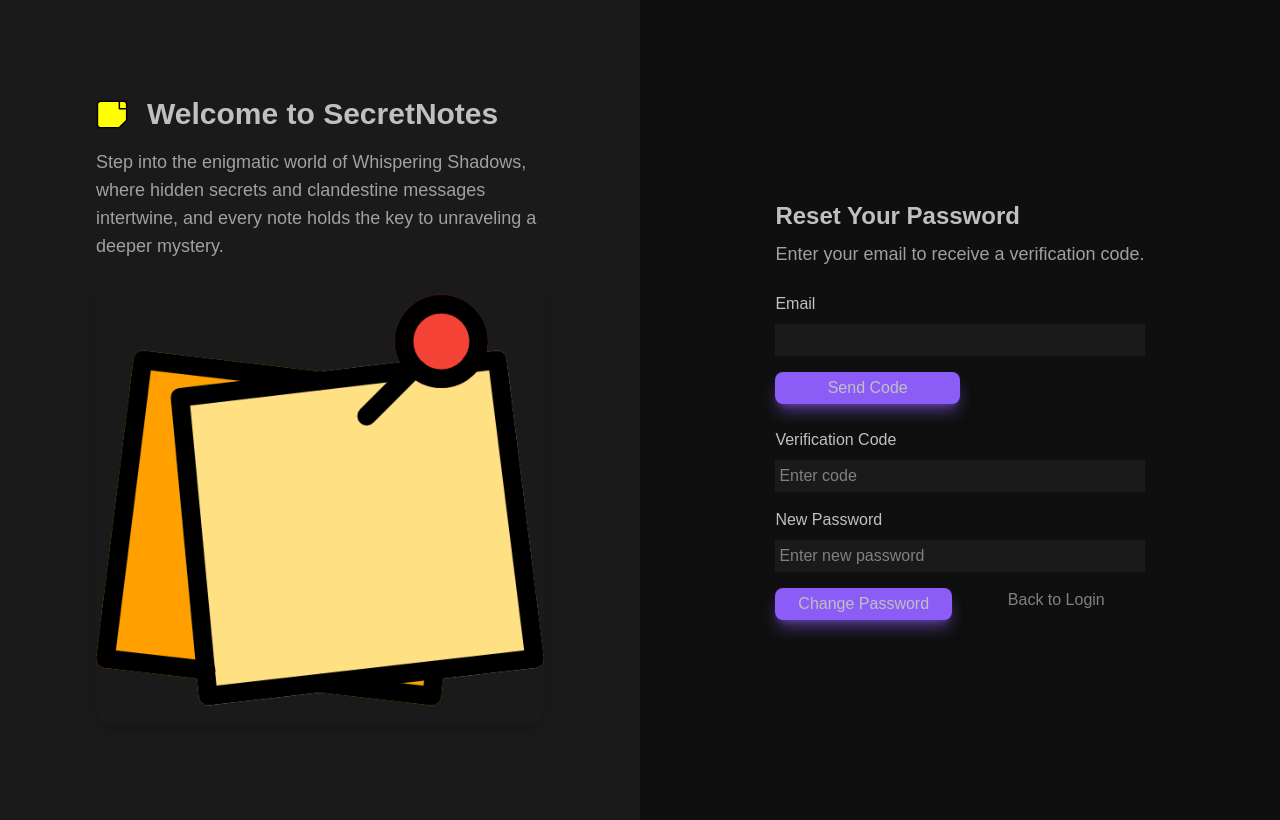
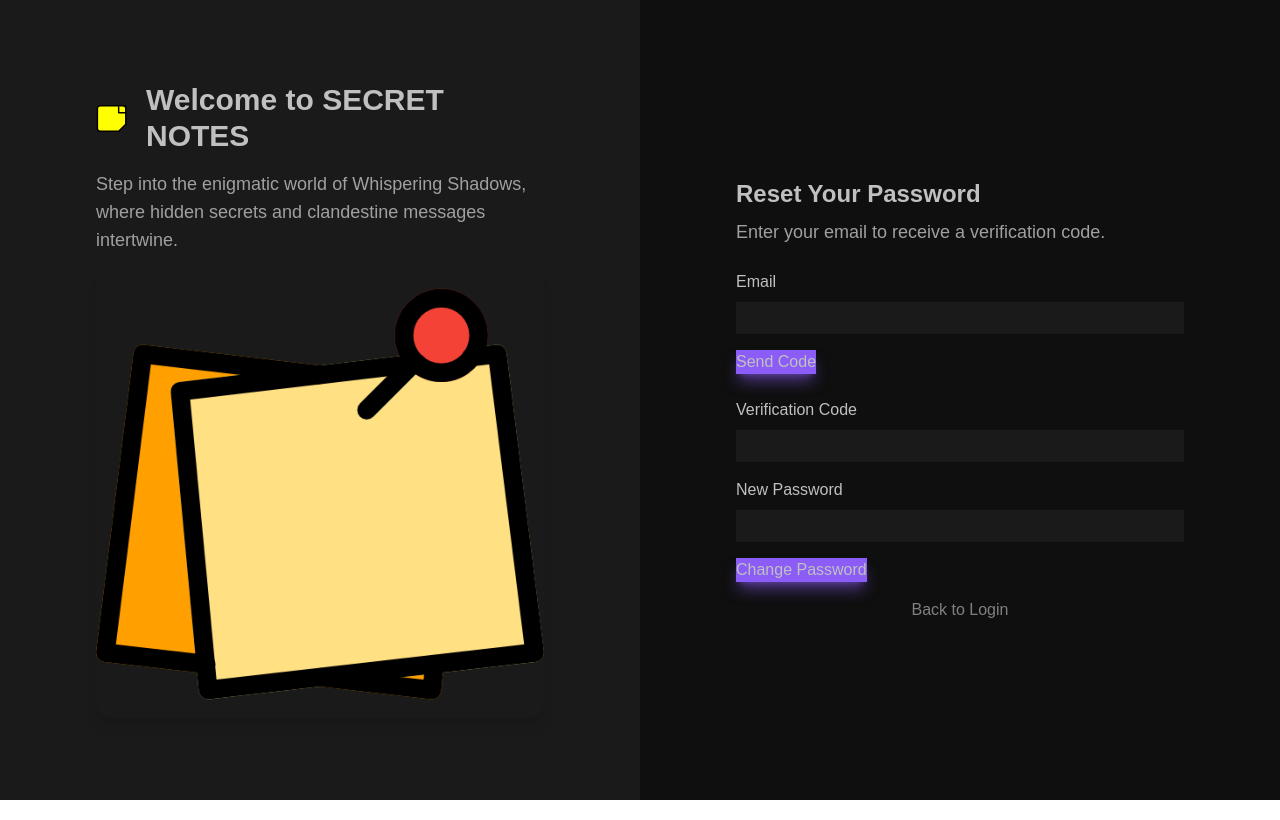
Before and after one commit to Kenneth2804/SN, a React (Create React App) app in the folder client/: page /forgotpassword in a window 1280 px wide. Built offline with nearby package versions, Linux system fonts and the light colour scheme; no server answers.

Commit message:
Logins views Movile

```diff
--- a/client/src/components/Login.jsx
+++ b/client/src/components/Login.jsx
@@ -6,7 +6,6 @@ import Select from "react-select";
 import Swal from 'sweetalert2';
 import { Link } from "react-router-dom";
 import postit from "../images/postit.png"
-
 
 export default function Login() {
   const [email, setEmail] = useState('');
@@ -68,25 +67,13 @@ export default function Login() {
 
   return (
     <div className="grid grid-cols-1 md:grid-cols-2 h-screen w-full">
-      <div className="bg-[#1a1a1a] flex flex-col items-center justify-center px-8 py-12 md:px-16 ">
-        <div className="max-w-md space-y-4">
-          <div className="flex items-center space-x-4">
-            <MoonIcon className="w-8 h-8 text-[#c0c0c0]" />
-            <h1 className="text-3xl font-bold text-[#c0c0c0]">Welcome to SECRET NOTES</h1>
-          </div>
-          <p className="text-[#a0a0a0] text-lg">
-          Step into the enigmatic world of Whispering Shadows, where hidden secrets and clandestine messages intertwine, and every note holds the key to unraveling a deeper mystery.
-          </p>
-          <img src={postit} alt="Dreamscape Landscape" className="rounded-2xl shadow-lg" />
-        </div>
-      </div>
-      <div className="bg-[#0f0f0f] flex flex-col items-center justify-center px-8 py-12 md:px-16 md:py-24">
+      {/* Form section */}
+      <div className="bg-[#0f0f0f] flex flex-col items-center justify-center px-8 py-12 md:px-16 md:py-24 order-first md:order-last">
         <div className="max-w-md space-y-6">
           <div className="space-y-2">
             <h2 className="text-2xl font-bold text-[#c0c0c0]">Enter to SECRET NOTES</h2>
             <p className="text-[#a0a0a0] text-lg">Create your account to unlock the secrets of the ethereal realm.</p>
           </div>
-
           <form onSubmit={handleSubmit} className="space-y-4">
             <div className="grid grid-cols-1 sm:grid-cols-2 gap-4">
               <div className="space-y-2">
@@ -115,7 +102,7 @@ export default function Login() {
             </div>
             <div className="grid grid-cols-1 sm:grid-cols-2 gap-4">
               <div className="space-y-2">
-                <label htmlFor="name" className="text-[#c0c0c0] block" >Name</label>
+                <label htmlFor="name" className="text-[#c0c0c0] block">Name</label>
                 <input
                   id="name"
                   type="text"
@@ -166,7 +153,6 @@ export default function Login() {
                   </button>
                 </div>
               </Link>
-
             </div>
             <div className="text-center">
               <Link to="/forgotpassword" className="text-[#808080] hover:text-[#c0c0c0]">
@@ -174,6 +160,20 @@ export default function Login() {
               </Link>
             </div>
           </form>
+        </div>
+      </div>
+
+      {/* Welcome section */}
+      <div className="bg-[#1a1a1a] flex flex-col items-center justify-center px-8 py-12 md:px-16 order-last md:order-first">
+        <div className="max-w-md space-y-4">
+          <div className="flex items-center space-x-4">
+            <MoonIcon className="w-8 h-8 text-[#c0c0c0]" />
+            <h1 className="text-3xl font-bold text-[#c0c0c0]">Welcome to SECRET NOTES</h1>
+          </div>
+          <p className="text-[#a0a0a0] text-lg">
+            Step into the enigmatic world of Whispering Shadows, where hidden secrets and clandestine messages intertwine, and every note holds the key to unraveling a deeper mystery.
+          </p>
+          <img src={postit} alt="Dreamscape Landscape" className="rounded-2xl shadow-lg" />
         </div>
       </div>
     </div>
@@ -193,9 +193,8 @@ function MoonIcon(props) {
       strokeLinecap="round"
       strokeLinejoin="round"
     >
-    <path d="M21 3H3c-1.1 0-1.99.9-1.99 2L1 19c0 1.1.89 2 1.99 2H16l5-5V5c0-1.1-.9-2-2-2z"/>
-    <polyline points="16 3 16 8 21 8"/>
+      <path d="M21 3H3c-1.1 0-1.99.9-1.99 2L1 19c0 1.1.89 2 1.99 2H16l5-5V5c0-1.1-.9-2-2-2z" />
+      <polyline points="16 3 16 8 21 8" />
     </svg>
-
   );
 }
--- a/client/src/components/menu/ForgotPassword.jsx
+++ b/client/src/components/menu/ForgotPassword.jsx
@@ -3,68 +3,55 @@ import { useDispatch } from 'react-redux';
 import Swal from 'sweetalert2';
 import { requestPasswordReset, resetPassword } from "../../redux/actions/index.js";
 import { Link, useNavigate } from "react-router-dom";
-import postit from "../../images/postit.png"
+import postit from "../../images/postit.png";
+import "../../css/Login.css"; // Assuming you have a similar CSS file
 
 export default function ForgotPassword() {
   const [email, setEmail] = useState('');
   const [verificationCode, setVerificationCode] = useState('');
   const [newPassword, setNewPassword] = useState('');
+  const [errorMessage, setErrorMessage] = useState('');
   const dispatch = useDispatch();
   const navigate = useNavigate();
 
   const handleRequestReset = async (event) => {
     event.preventDefault();
-    dispatch(requestPasswordReset(email))
-      .then(() => {
+    try {
+      await dispatch(requestPasswordReset(email));
       Swal.fire({
         title: 'Success!',
         text: 'If there is an account associated with this email, a reset password link has been sent.',
         icon: 'success',
         confirmButtonText: 'Ok'
       });
-      })
-      .catch((error) => {
+    } catch (error) {
       console.error("Error during password reset request:", error);
-        Swal.fire('Error', 'There was an issue sending the reset email. Please try again.', 'error');
-      });
+      setErrorMessage("There was an issue sending the reset email. Please try again.");
+    }
   };
 
   const handleResetPassword = async (event) => {
     event.preventDefault();
-    dispatch(resetPassword(email, verificationCode, newPassword))
-      .then(() => {
+    try {
+      await dispatch(resetPassword(email, verificationCode, newPassword));
       Swal.fire({
         title: 'Password Reset Successfully',
         icon: 'success',
         confirmButtonText: 'Login'
-        }).then((result) => {
-          if (result.isConfirmed) {
+      }).then(() => {
         navigate('/login');
+      });
+    } catch (error) {
+      console.error("Error during password reset:", error);
+      setErrorMessage("Failed to reset password. Please try again.");
     }
-        });
-      })
-      .catch((error) => {
-        console.error("Error during password reset:", error);
-        Swal.fire('Error', 'Failed to reset password. Please try again.', 'error');
-      });
   };
 
   return (
     <div className="grid grid-cols-1 md:grid-cols-2 h-screen w-full">
-      <div className="bg-[#1a1a1a] flex flex-col items-center justify-center px-8 py-12 md:px-16 md:py-24">
-        <div className="max-w-md space-y-4">
-          <div className="flex items-center space-x-4">
-            <MoonIcon className="w-8 h-8 text-[#c0c0c0]" />
-            <h1 className="text-3xl font-bold text-[#c0c0c0]">Welcome to SecretNotes</h1>
-          </div>
-          <p className="text-[#a0a0a0] text-lg">
-          Step into the enigmatic world of Whispering Shadows, where hidden secrets and clandestine messages intertwine, and every note holds the key to unraveling a deeper mystery.
-          </p>
-          <img src={postit} alt="Dreamscape Landscape" className="rounded-2xl shadow-lg" />
-        </div>
-      </div>
-      <div className="bg-[#0f0f0f] flex flex-col items-center justify-center px-8 py-12 md:px-16 md:py-24">
-        <div className="max-w-md space-y-6">
+      {/* Form section */}
+      <div className="bg-[#0f0f0f] flex flex-col items-center justify-center px-8 py-12 md:px-16 md:py-24 order-first md:order-last w-full">
+      <div className="max-w-md space-y-6 w-full">
           <div className="space-y-2">
             <h2 className="text-2xl font-bold text-[#c0c0c0]">Reset Your Password</h2>
             <p className="text-[#a0a0a0] text-lg">Enter your email to receive a verification code.</p>
@@ -81,18 +68,20 @@ export default function ForgotPassword() {
                 required
               />
             </div>
-            <button className="bg-[#8b5cf6] text-[#c0c0c0] hover:bg-[#7c3aed] shadow-lg shadow-[#8b5cf6]/50 w-1/2 rounded-lg h-8 " type="submit">
+            <button
+              type="submit"
+              className="bg-[#8b5cf6] text-[#c0c0c0] hover:bg-[#7c3aed] shadow-lg shadow-[#8b5cf6]/50"
+            >
               Send Code
             </button>
           </form>
 
-          <form onSubmit={handleResetPassword} className="space-y-4 mt-8">
+          <form onSubmit={handleResetPassword} className="space-y-4">
             <div className="space-y-2">
               <label htmlFor="verificationCode" className="text-[#c0c0c0] block">Verification Code</label>
               <input
                 id="verificationCode"
                 type="text"
-                placeholder="Enter code"
                 className="bg-[#1a1a1a] border-[#404040] text-[#c0c0c0] placeholder-[#808080] focus:ring-4 focus:ring-[#8b5cf6] focus:border-[#8b5cf6] w-full p-2 sm:p-1"
                 value={verificationCode}
                 onChange={(e) => setVerificationCode(e.target.value)}
@@ -104,25 +93,41 @@ export default function ForgotPassword() {
               <input
                 id="newPassword"
                 type="password"
-                placeholder="Enter new password"
                 className="bg-[#1a1a1a] border-[#404040] text-[#c0c0c0] placeholder-[#808080] focus:ring-4 focus:ring-[#8b5cf6] focus:border-[#8b5cf6] w-full p-2 sm:p-1"
                 value={newPassword}
                 onChange={(e) => setNewPassword(e.target.value)}
                 required
               />
             </div>
-            <div className="grid grid-cols-1 sm:grid-cols-2 gap-4">
-              <button className="bg-[#8b5cf6] text-[#c0c0c0] hover:bg-[#7c3aed] shadow-lg shadow-[#8b5cf6]/50 w-65 rounded-lg h-8" type="submit">
+            <button
+              type="submit"
+              className="bg-[#8b5cf6] text-[#c0c0c0] hover:bg-[#7c3aed] shadow-lg shadow-[#8b5cf6]/50"
+            >
               Change Password
             </button>
-              <Link
-                to="/login"
-                className="inline-block w-full text-center text-[#808080] hover:text-[#c0c0c0] flex justify-center"
-              >
+            <div className="text-center">
+              <Link to="/login" className="text-[#808080] hover:text-[#c0c0c0]">
                 Back to Login
               </Link>
             </div>
+            {errorMessage && (
+              <div className="text-red-500 text-center mt-2">{errorMessage}</div>
+            )}
           </form>
+        </div>
+      </div>
+
+      {/* Welcome section */}
+      <div className="bg-[#1a1a1a] flex flex-col items-center justify-center px-8 py-12 md:px-16 order-last md:order-first">
+        <div className="max-w-md space-y-4">
+          <div className="flex items-center space-x-4">
+            <MoonIcon className="w-8 h-8 text-[#c0c0c0]" />
+            <h1 className="text-3xl font-bold text-[#c0c0c0]">Welcome to SECRET NOTES</h1>
+          </div>
+          <p className="text-[#a0a0a0] text-lg">
+            Step into the enigmatic world of Whispering Shadows, where hidden secrets and clandestine messages intertwine.
+          </p>
+          <img src={postit} alt="Dreamscape Landscape" className="rounded-2xl shadow-lg" />
         </div>
       </div>
     </div>
@@ -142,9 +147,8 @@ function MoonIcon(props) {
       strokeLinecap="round"
       strokeLinejoin="round"
     >
-    <path d="M21 3H3c-1.1 0-1.99.9-1.99 2L1 19c0 1.1.89 2 1.99 2H16l5-5V5c0-1.1-.9-2-2-2z"/>
-    <polyline points="16 3 16 8 21 8"/>
+      <path d="M21 3H3c-1.1 0-1.99.9-1.99 2L1 19c0 1.1.89 2 1.99 2H16l5-5V5c0-1.1-.9-2-2-2z" />
+      <polyline points="16 3 16 8 21 8" />
     </svg>
-
   );
 }
```
Also changed, not shown: client/src/components/Login2.jsx (+9 -7 lines). Lines whose indentation alone changed are shown as unchanged.
